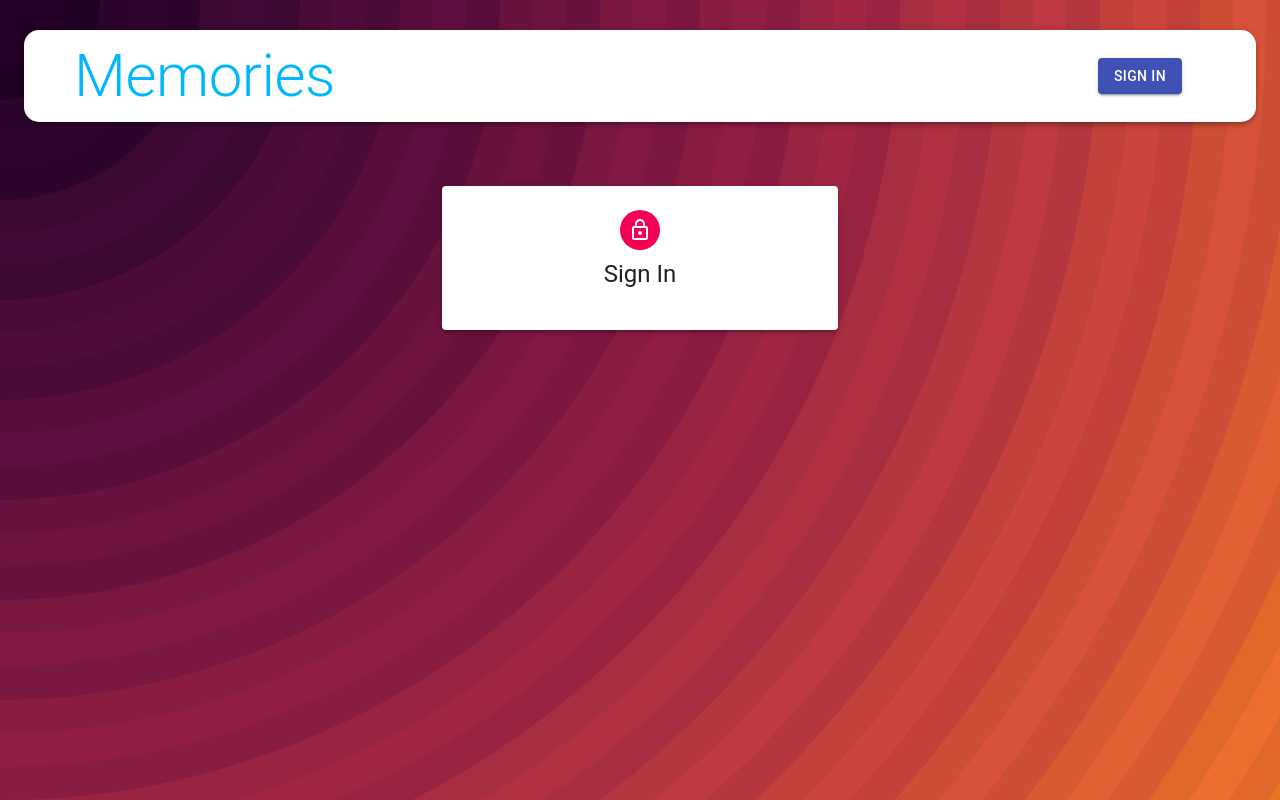
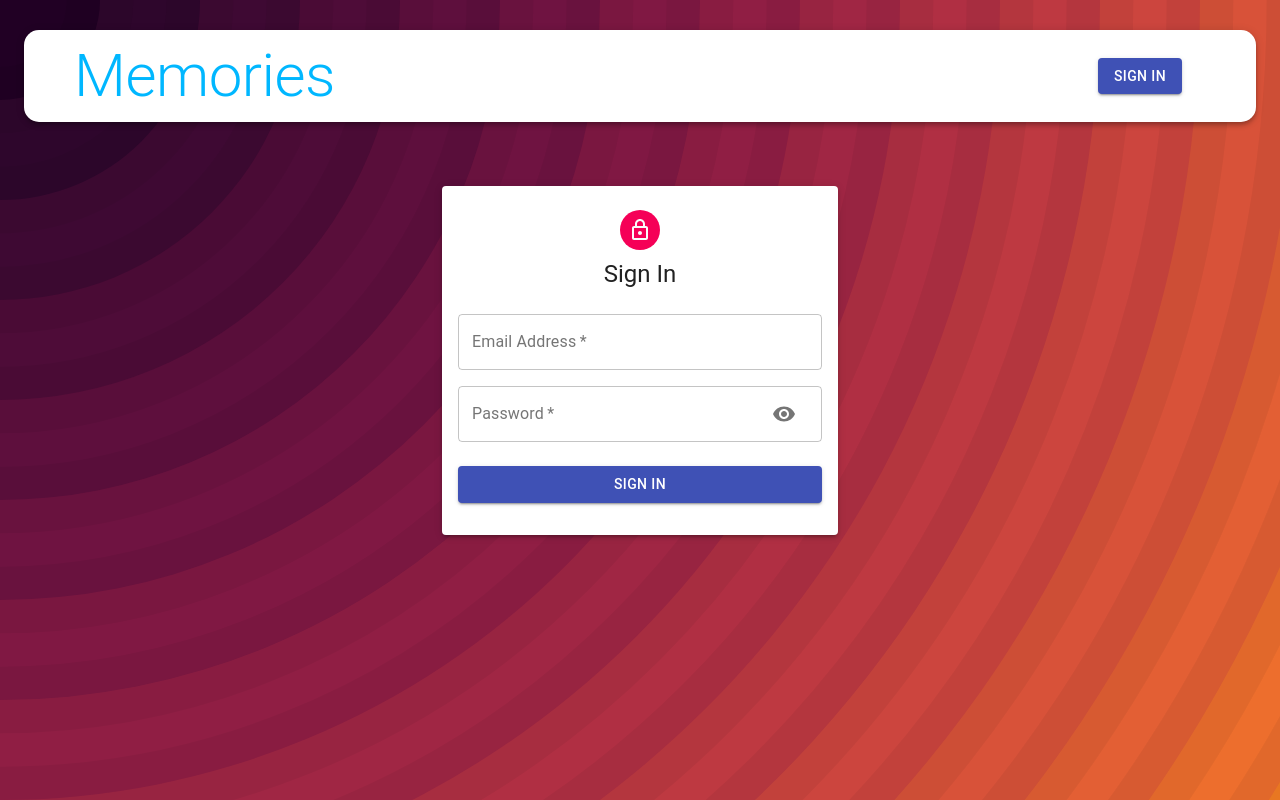
Before and after one commit to Laika-Beats/mern-memories, a React (Create React App) app in the folder client/: page /auth in a window 1280 px wide. Built offline with nearby package versions, Linux system fonts and the light colour scheme.

Commit message:
auth form

```diff
--- a/client/src/components/Auth/Auth.js
+++ b/client/src/components/Auth/Auth.js
@@ -1,4 +1,4 @@
-import React from "react";
+import React, { useState } from "react";
 import {
   Avatar,
   Button,
@@ -10,10 +10,15 @@
 } from "@material-ui/core";
 import LockOutlinedIcon from "@material-ui/icons/LockOutlined";
 import useStyles from "./styles";
+import Input from "./Input";
 
 function Auth() {
   const classes = useStyles();
+  const [showPassword, setShowPassword] = useState(false);
   const isSignup = false;
+
+  const handleShowPassword = () =>
+    setShowPassword((prevShowPassword) => !prevShowPassword);
 
   const handleSubmit = () => {};
   const handleChange = () => {};
@@ -28,27 +33,52 @@
           <Grid container spacing={2}>
             {isSignup && (
               <>
-                <Grid xs={6} md={12}>
-                  <TextField
+                <Input
                   name="firstName"
                   label="First Name"
                   handleChange={handleChange}
                   autoFocus
-                    xs={6}
+                  half
                 />
-                </Grid>
-                <Grid xs={6} md={12}>
-                  <TextField
+                <Input
                   name="lastName"
                   label="Last Name"
                   handleChange={handleChange}
-                    autoFocus
-                    xs={6}
+                  half
                 />
-                </Grid>
               </>
             )}
+            <Input
+              name="email"
+              label="Email Address"
+              handleChange={handleChange}
+              type="email"
+            />
+            <Input
+              name="password"
+              label="Password"
+              handleChange={handleChange}
+              type={showPassword ? "text" : "password"}
+              handleShowPassword={handleShowPassword}
+            />
+            {isSignup && (
+              <Input
+                name="confirmPassword"
+                label="Repeat Password"
+                handleChange={handleChange}
+                type="password"
+              />
+            )}
           </Grid>
+          <Button
+            type="submit"
+            fullWidth
+            variant="contained"
+            color="primary"
+            className={classes.submit}
+          >
+            {isSignup ? "Sign Up" : "Sign In"}
+          </Button>
         </form>
       </Paper>
     </Container>
```
Also changed, not shown: client/src/components/Auth/Input.js (+11 -1 lines). Lines whose indentation alone changed are shown as unchanged.
